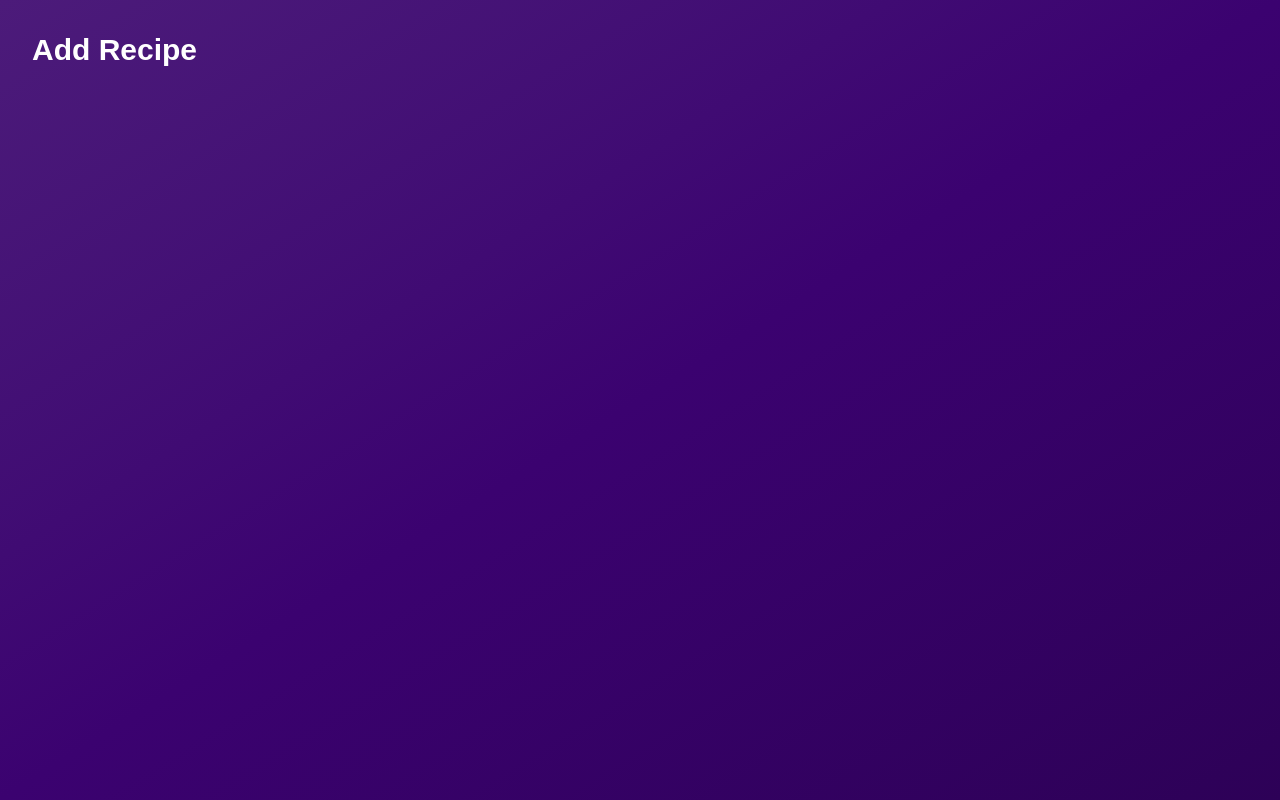
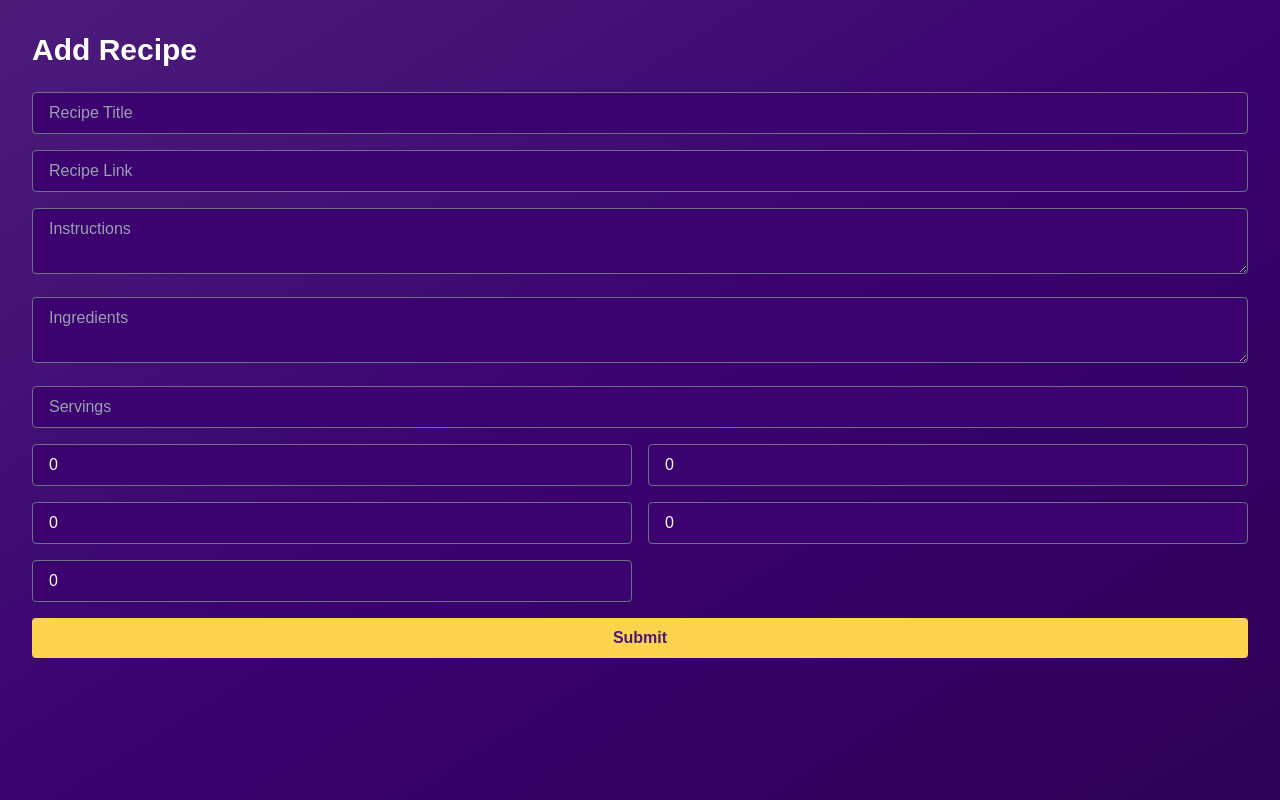
Before and after one commit to brainwurm/DawgSnacks, a Next.js app: page /add-recipe in a window 1280 px wide. Built offline with nearby package versions, Linux system fonts and the light colour scheme.

Commit message:
Integrate ModifyPost component into AddRecipePage

```diff
--- a/src/app/add-recipe/page.tsx
+++ b/src/app/add-recipe/page.tsx
@@ -1,8 +1,10 @@
+import ModifyPost from "@/components/ModifyPost"
+
 export default function AddRecipePage() {
   return (
-    <div className="min-h-screen bg-linear-to-br from-[#4C1B7A] via-[#3B0270] to-[#2D0157] text-white p-8">
+     <div className="min-h-screen bg-linear-to-br from-[#4C1B7A] via-[#3B0270] to-[#2D0157] text-white p-8">
       <h1 className="text-3xl font-bold mb-6">Add Recipe</h1>
-      {/* Add recipe form here */}
+    <ModifyPost editPost = {false}/>
     </div>
   );
 }
```
